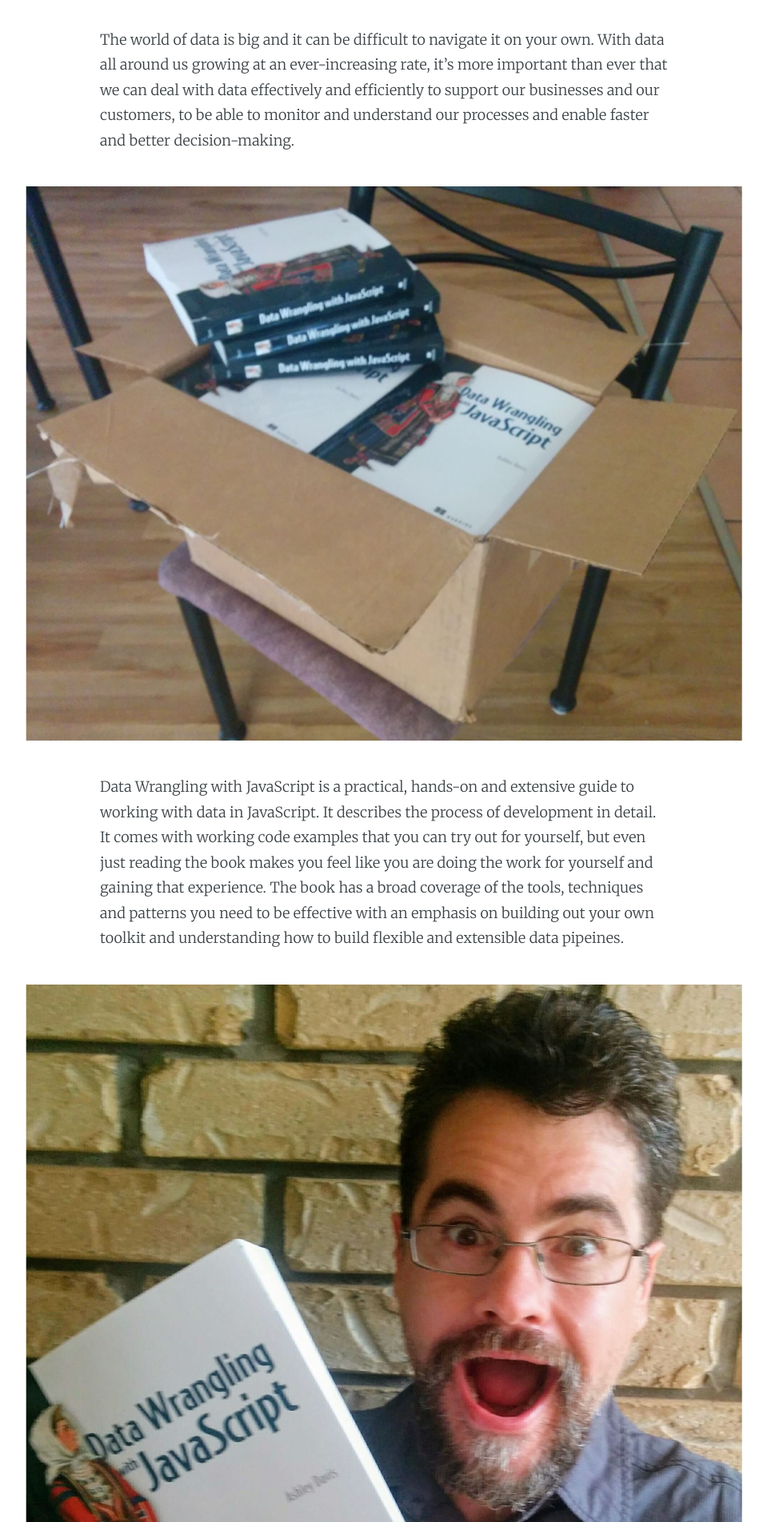
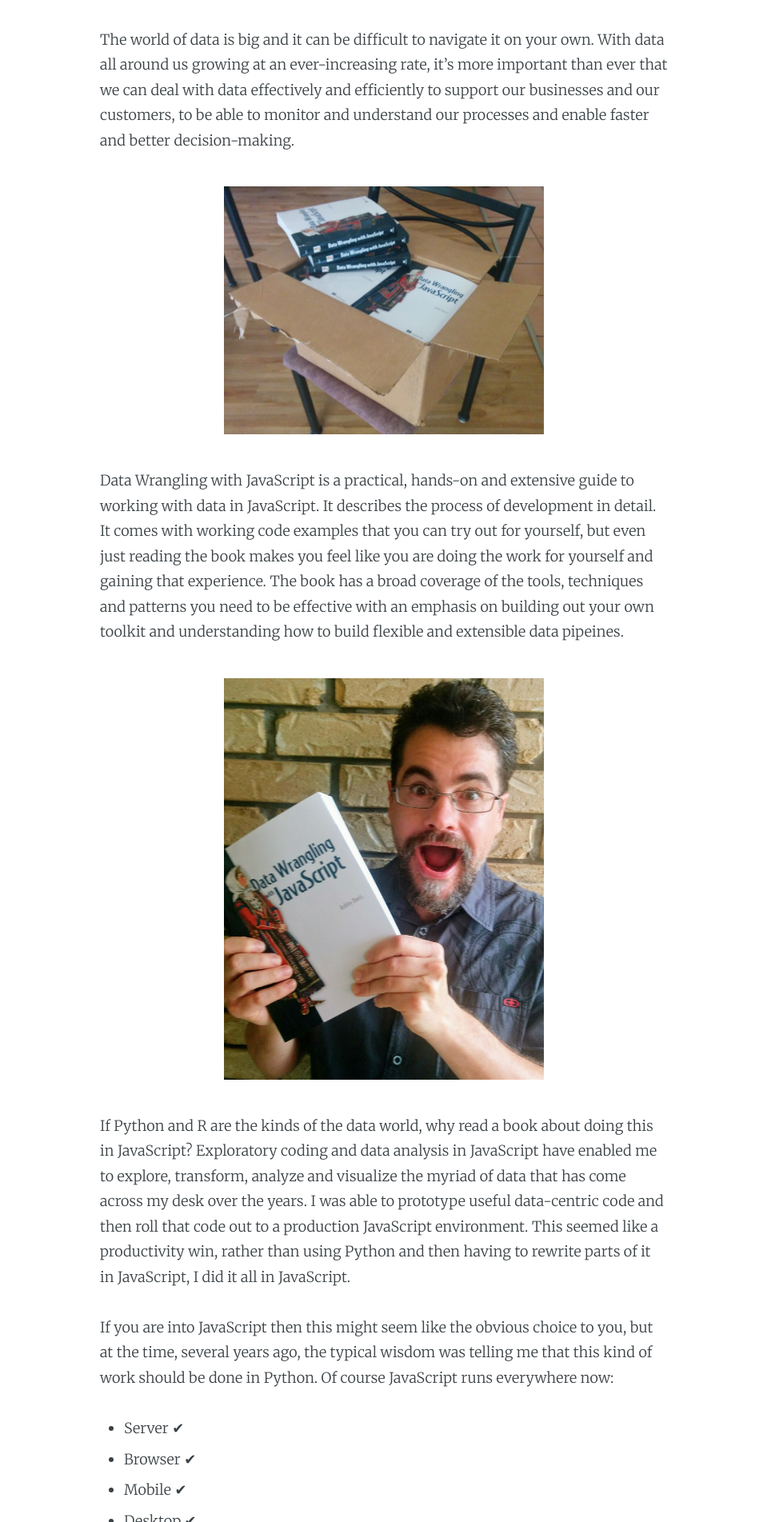
Before and after one commit to ashleydavis/the-data-wrangler-blog, a Jekyll site: the page built from _posts/2018-12-16-data-wrangling-with-javascript-printed.markdown, in a window 1280 px wide. Shown: the part 1030-2933 px from the top of the page at 80% size, without its empty margins (160-1119 px from the left). Built offline with Jekyll 4.4.1, drawn with Linux system fonts in a browser that asks for light colours; comment, search, counter and statistics services are not loaded.

Commit message:
Changed to img tags to control size.

```diff
--- a/_posts/2018-12-16-data-wrangling-with-javascript-printed.markdown
+++ b/_posts/2018-12-16-data-wrangling-with-javascript-printed.markdown
@@ -15,11 +15,11 @@
 
 The world of data is big and it can be difficult to navigate it on your own. With data all around us growing at an ever-increasing rate, it's more important than ever that we can deal with data effectively and efficiently to support our businesses and our customers, to be able to monitor and understand our processes and enable faster and better decision-making.
 
-![Box of books](/content/images/2018/12/IMG_20181214_100614.jpg)
+<img src="/content/images/2018/12/IMG_20181214_100614.jpg" alt="Box of books" width="400"/>
 
 Data Wrangling with JavaScript is a practical, hands-on and extensive guide to working with data in JavaScript. It describes the process of development in detail. It comes with working code examples that you can try out for yourself, but even just reading the book makes you feel like you are doing the work for yourself and gaining that experience. The book has a broad coverage of the tools, techniques and patterns you need to be effective with an emphasis on building out your own toolkit and understanding how to build flexible and extensible data pipeines.
 
-![Me and my book](/content/images/2018/12/IMG_20181215_074552.jpg)
+<img src="/content/images/2018/12/IMG_20181215_074552.jpg" alt="Me and my book" width="400"/>
 
 If Python and R are the kinds of the data world, why read a book about doing this in JavaScript? Exploratory coding and data analysis in JavaScript have enabled me to explore, transform, analyze and visualize the myriad of data that has come across my desk over the years. I was able to prototype useful data-centric code and then roll that code out to a production JavaScript environment. This seemed like a productivity win, rather than using Python and then having to rewrite parts of it in JavaScript, I did it all in JavaScript.
 
@@ -34,7 +34,7 @@
 
 - Data wrangling and analyis &#10004;
 
-![Data Wrangling with JavaScript](/content/images/2018/12/Davis-DWJS-HI.png)
+<img src="/content/images/2018/12/Davis-DWJS-HI.png" alt="Data Wrangling with JavaScript" width="400"/>
 
 When I started working with data in JavaScript there wasn't much information or resources out there, I had to learn it for myself. I wrote this book in the hope of making life a bit easier for those that come after me. I've already blazed these trails and in [Data Wrangling with JavaScript](http://bit.ly/2t2cJu2) I share my years of hard won experience with you.
 
```
